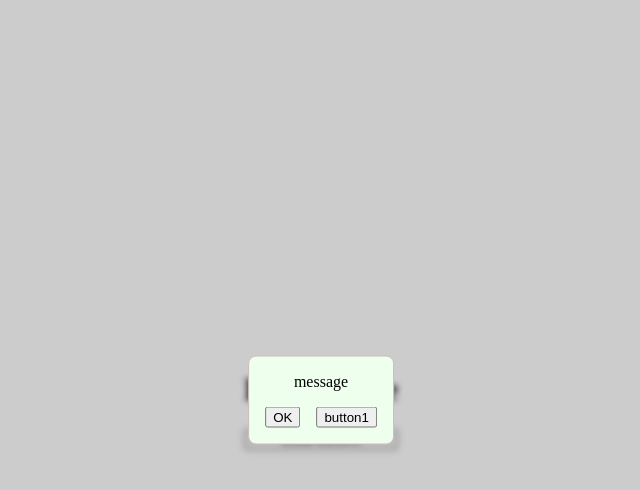
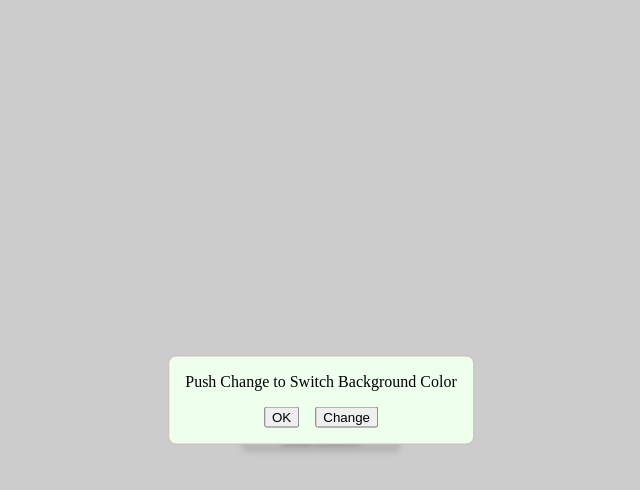
Before and after one commit to budoucha/showConfirm.js, a plain HTML site: page demo/index.html in a window 1280 px wide. Both pictures are taken after a click on the button "show confirm". Shown: the whole page, without its empty margins (319-959 px from the left). Drawn offline with Linux system fonts and the light colour scheme.

Commit message:
changed message

```diff
--- a/demo/index.html
+++ b/demo/index.html
@@ -11,9 +11,9 @@
     import showConfirm from '../showConfirm.js';
     const button = document.querySelector('button.demo');
     button.addEventListener('click', () => {
-      showConfirm("message", [
+      showConfirm("Push Change to Switch Background Color", [
         {
-          name: "button1",
+          name: "Change",
           function: () => {
             document.body.style.backgroundColor = `hsl(${Math.random() * 360}, 100%, 90%)`;
           }
```
